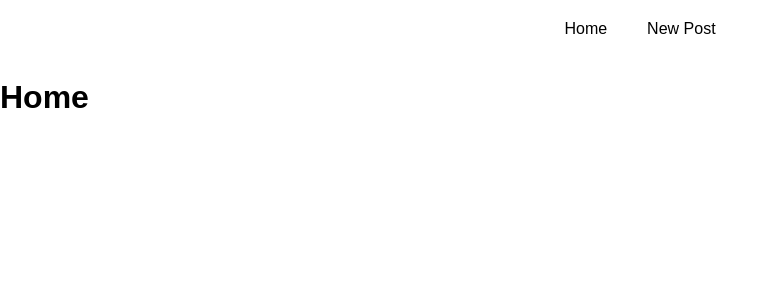
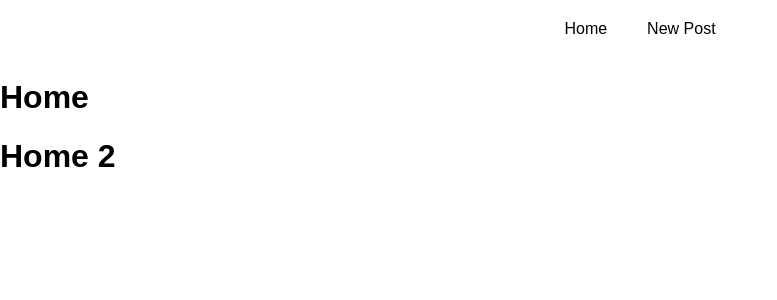
Before and after one commit to selmadelgado/axios-project, a React (Create React App) app: page / in a window 1280 px wide. Shown: the top 300 px of the page, without its empty margins (0-777 px from the left). Built offline with nearby package versions, Linux system fonts and the light colour scheme.

Commit message:
184 Render Route

```diff
--- a/src/containers/Blog/Blog.js
+++ b/src/containers/Blog/Blog.js
@@ -17,7 +17,8 @@ class Blog extends Component {
                         </ul>
                     </nav>
                 </header>
-                <Route path="/" exact render={() => <h1>Home</h1>}/>
+                <Route path="/" exact render={() => <h1>Home</h1>} />
+                <Route path="/" render={() => <h1>Home 2</h1>} />
             </div>
         );
     }
```
